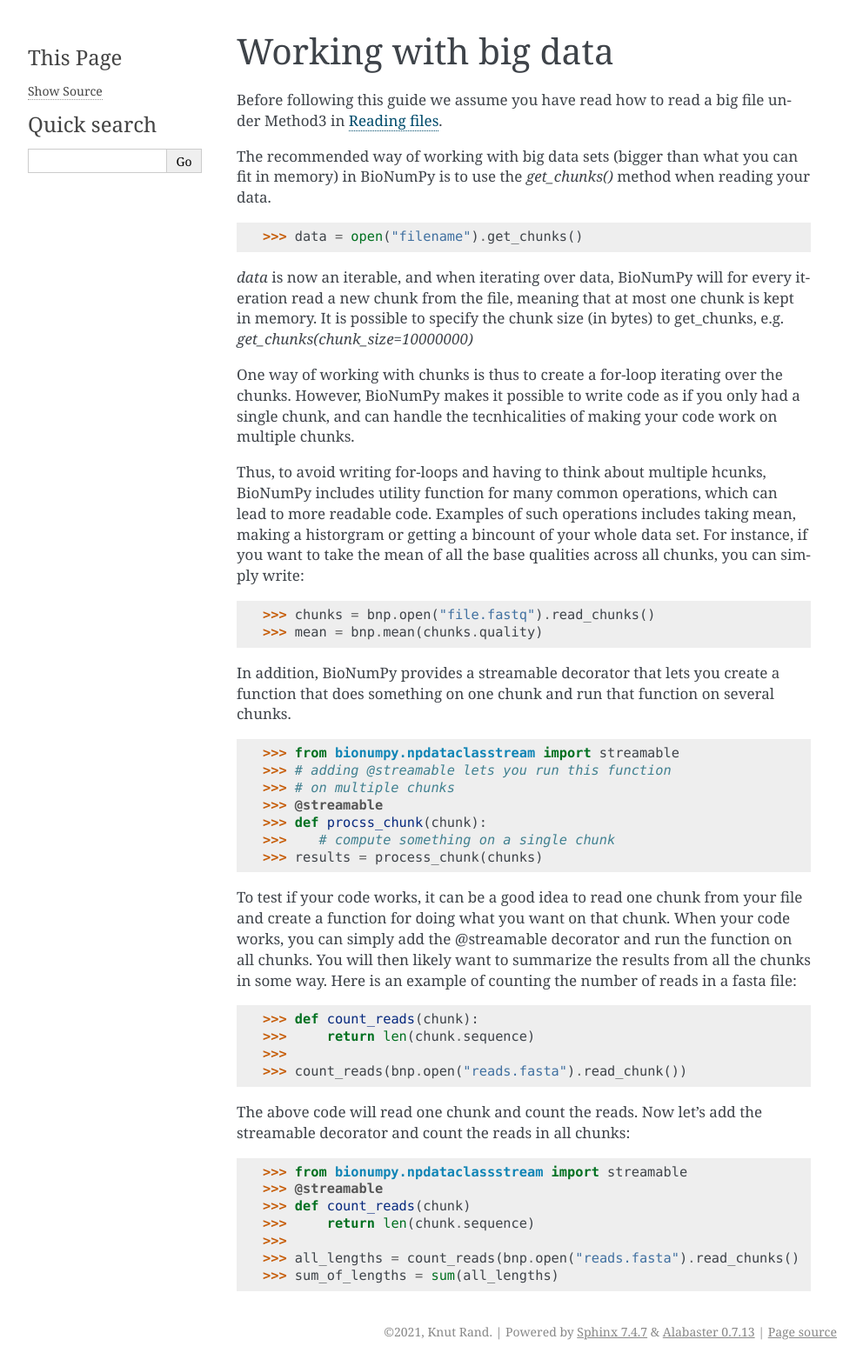
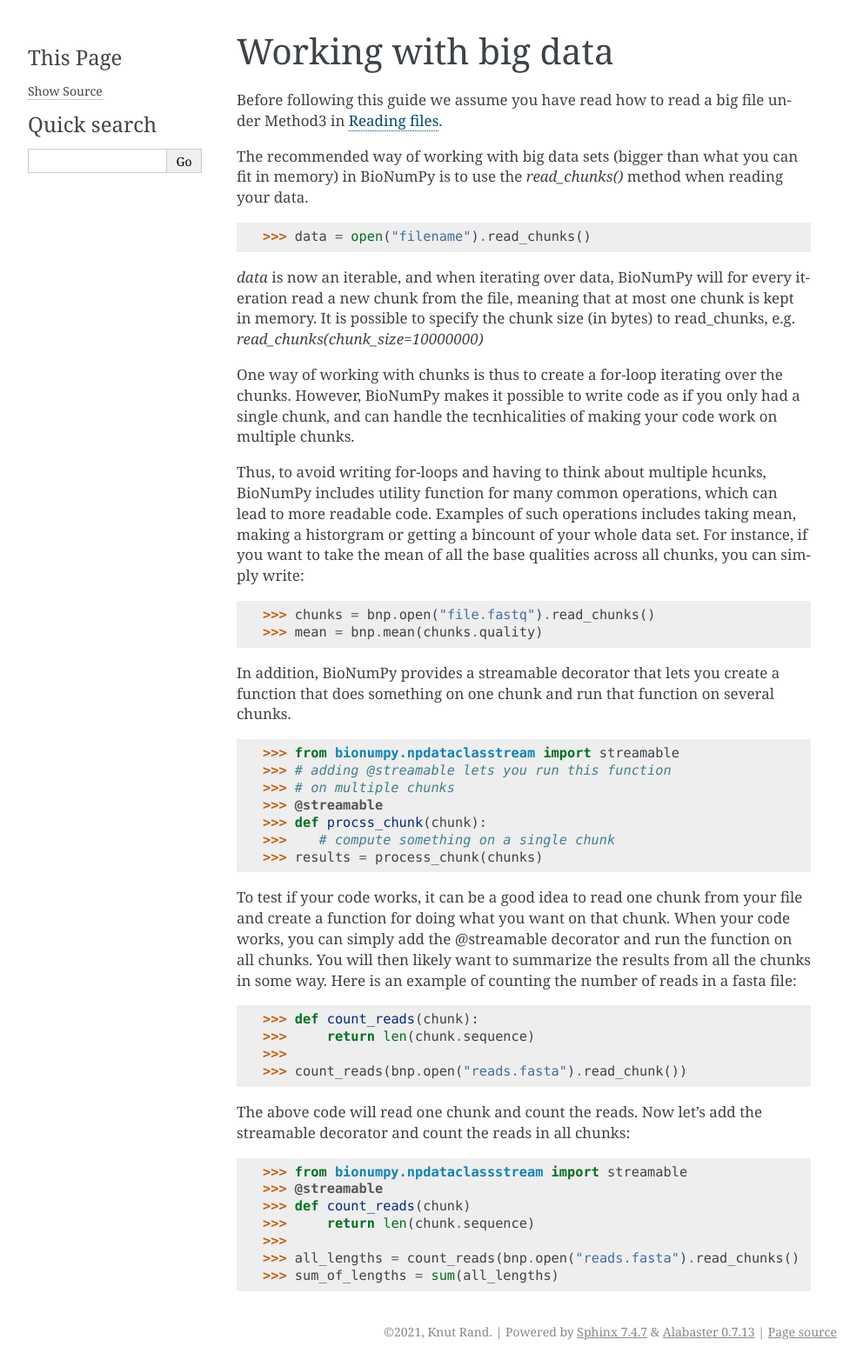
Before and after one commit to bionumpy/bionumpy, a Sphinx documentation site: the page built from docs/source/working_with_big_data.rst, in a window 1280 px wide. Shown: the whole page at 87% size, without its empty margins (148-1140 px from the left). Built offline with Sphinx 7.4.7, drawn with Linux system fonts in a browser that asks for light colours.

Commit message:
Fixed typos

```diff
--- a/README.rst
+++ b/README.rst
@@ -59,7 +59,7 @@ The main function for file input and output is the `bnp.open` function, which by
     >>> import bionumpy as bnp
     >>>
     >>> file = bnp.open("example_data/reads.fq")
-    >>> for fastq_entries in file.get_chunks():
+    >>> for fastq_entries in file.read_chunks():
     ...     print(fastq_entries)
     ...
     SequenceEntryWithQuality(name=Sequences(headerishere, anotherheader), sequence=Sequences(CTTGTTGA, CGG), quality=Sequences(!!!!!!!!, ~~~))
@@ -67,7 +67,7 @@ The main function for file input and output is the `bnp.open` function, which by
 A couple of things to note:
 
 * the `bnp.open` function understands that the `.fq` suffix means it's a fastq file and reads it as such.
-* the method `get_chunk()` on the File object will return chunks from the file (in this particular case, the file is so small that we only get one chunk).
+* the method `read_chunks()` on the File object will return chunks from the file (in this particular case, the file is so small that we only get one chunk).
 * the data from each chunk is delivered as an `npdataclass` where there is one array-like object for each field. This means that if we only care about the acutal DNA-sequences, we can operate on that on it's own.
 * in the above example, we could get the sequences as an NumPy-like object (a RaggedArray) like this: `fastq_entries.sequence`)
 
--- a/docs/source/working_with_big_data.rst
+++ b/docs/source/working_with_big_data.rst
@@ -4,11 +4,11 @@ Working with big data
 ----------------------
 Before following this guide we assume you have read how to read a big file under Method3 in :ref:`reading_files`.
 
-The recommended way of working with big data sets (bigger than what you can fit in memory) in BioNumPy is to use the `get_chunks()` method when reading your data.
+The recommended way of working with big data sets (bigger than what you can fit in memory) in BioNumPy is to use the `read_chunks()` method when reading your data.
 
-    >>> data = open("filename").get_chunks()
+    >>> data = open("filename").read_chunks()
 
-`data` is now an iterable, and when iterating over data, BioNumPy will for every iteration read a new chunk from the file, meaning that at most one chunk is kept in memory. It is possible to specify the chunk size (in bytes) to get_chunks, e.g. `get_chunks(chunk_size=10000000)`
+`data` is now an iterable, and when iterating over data, BioNumPy will for every iteration read a new chunk from the file, meaning that at most one chunk is kept in memory. It is possible to specify the chunk size (in bytes) to read_chunks, e.g. `read_chunks(chunk_size=10000000)`
 
 One way of working with chunks is thus to create a for-loop iterating over the chunks. However, BioNumPy makes it possible to write code as if you only had a single chunk, and can handle the tecnhicalities of making your code work on multiple chunks.
 
--- a/docs/tutorials/fastqc.rst
+++ b/docs/tutorials/fastqc.rst
@@ -56,7 +56,7 @@ We want to create a histogram of the gc-content values from all chunks. We could
 
 There is some "magic" happening here that might be useful to understand:
 
-* the @streamable decorator lets us call the get_gc_content on multiple chunks (the result from get_chunks). All it does is to provide an iterable over the results from calling get_gc_content on each chunk.
+* the @streamable decorator lets us call the get_gc_content on multiple chunks (the result from read_chunks). All it does is to provide an iterable over the results from calling get_gc_content on each chunk.
 * the `bnp.histogram` function can take such an iterable and combines the results
 * After this code has run, we have iterated over all the chunks in the file, and we need to open the file again and read chunks again if we want to anything else with the file
 
```
